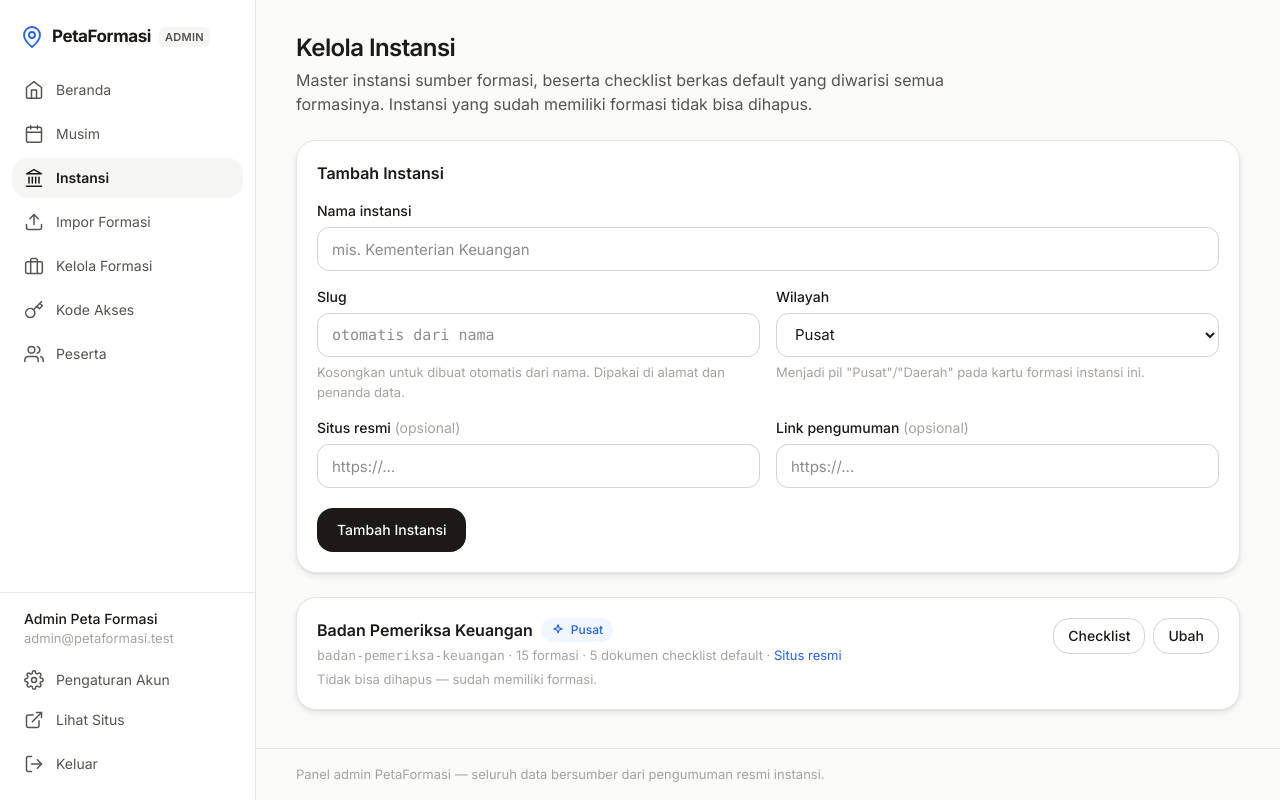
After one commit to rassyz/peta-formasi-cpns, a Laravel app: page /admin/instansi in a window 1280 px wide. The commit adds this page. Run offline with Laravel 12, Linux system fonts and the light colour scheme; the visitor is signed in with stand-in values (Sample User, id 1); data comes from the database, SQL or seed files in the repository; style sheets or scripts are compiled from the project's sources; some libraries are stand-ins or nearby versions.

Commit message:
feat: add admin agency management page with default document checklist

```diff
--- /dev/null
+++ b/src/app/Livewire/Admin/InstansiManager.php
@@ -0,0 +1,193 @@
+<?php
+
+namespace App\Livewire\Admin;
+
+use App\Livewire\Admin\Concerns\KonfirmasiAksi;
+use App\Models\ChecklistBerkas;
+use App\Models\Instansi;
+use Illuminate\Support\Str;
+use Illuminate\Validation\Rule;
+use Livewire\Attributes\Layout;
+use Livewire\Attributes\Title;
+use Livewire\Component;
+
+/**
+ * Kelola Instansi (15 Nov 2026) — menutup celah lama: instansi sebelumnya
+ * hanya bisa dibuat lewat seeder/tinker, padahal ia prasyarat Impor
+ * Formasi. Halaman ini mengelola master instansi (nama, slug, wilayah
+ * pusat/daerah, situs resmi, link pengumuman) beserta CHECKLIST BERKAS
+ * DEFAULT-nya (baris formasi_id null yang diwarisi semua formasi
+ * instansi itu, PRD §7.2).
+ *
+ * Kaidah hapus mengikuti doktrin data beredar: instansi yang sudah
+ * memiliki formasi TIDAK bisa dihapus (tombolnya bahkan tidak dirender);
+ * instansi kosong boleh dihapus lewat modal konfirmasi, dan checklist
+ * defaultnya ikut terhapus oleh cascade FK.
+ */
+#[Layout('components.layouts.admin')]
+#[Title('Peta Formasi')]
+class InstansiManager extends Component
+{
+    use KonfirmasiAksi;
+
+    // Formulir instansi
+    public ?int $editId = null;
+
+    public string $nama = '';
+
+    public string $slug = '';
+
+    public string $wilayah = 'pusat';
+
+    public string $situsResmi = '';
+
+    public string $linkPengumuman = '';
+
+    // Editor checklist default
+    public ?int $checklistUntukId = null;
+
+    public string $dokumenBaru = '';
+
+    public string $formatBaru = '';
+
+    public string $ukuranBaru = '';
+
+    public function edit(int $id): void
+    {
+        $instansi = Instansi::findOrFail($id);
+        $this->editId = $instansi->id;
+        $this->nama = $instansi->nama;
+        $this->slug = $instansi->slug;
+        $this->wilayah = $instansi->wilayah;
+        $this->situsResmi = (string) $instansi->situs_resmi;
+        $this->linkPengumuman = (string) $instansi->link_pengumuman;
+        $this->resetValidation();
+    }
+
+    public function batalEdit(): void
+    {
+        $this->reset(['editId', 'nama', 'slug', 'situsResmi', 'linkPengumuman']);
+        $this->wilayah = 'pusat';
+        $this->resetValidation();
+    }
+
+    public function simpan(): void
+    {
+        // Slug kosong dibuat dari nama; slug isian pun dinormalkan.
+        $this->slug = Str::slug($this->slug !== '' ? $this->slug : $this->nama);
+
+        $data = $this->validate([
+            'nama' => ['required', 'string', 'max:255'],
+            'slug' => ['required', 'string', 'max:255', Rule::unique('instansi', 'slug')->ignore($this->editId)],
+            'wilayah' => ['required', Rule::in(['pusat', 'daerah'])],
+            'situsResmi' => ['nullable', 'url', 'max:255'],
+            'linkPengumuman' => ['nullable', 'url', 'max:255'],
+        ], [], [
+            'nama' => 'nama instansi',
+            'slug' => 'slug',
+            'wilayah' => 'wilayah',
+            'situsResmi' => 'situs resmi',
+            'linkPengumuman' => 'link pengumuman',
+        ]);
+
+        $atribut = [
+            'nama' => $data['nama'],
+            'slug' => $data['slug'],
+            'wilayah' => $data['wilayah'],
+            'situs_resmi' => $data['situsResmi'] ?: null,
+            'link_pengumuman' => $data['linkPengumuman'] ?: null,
+        ];
+
+        if ($this->editId) {
+            Instansi::findOrFail($this->editId)->update($atribut);
+            $this->dispatch('toast', tipe: 'sukses', pesan: 'Instansi diperbarui.');
+        } else {
+            Instansi::create($atribut);
+            $this->dispatch('toast', tipe: 'sukses', pesan: 'Instansi baru ditambahkan — sudah bisa dipilih di Impor Formasi.');
+        }
+
+        $this->batalEdit();
+    }
+
+    public function hapus(int $id): void
+    {
+        $instansi = Instansi::withCount('formasi')->findOrFail($id);
+
+        if ($instansi->formasi_count > 0) {
+            $this->dispatch('toast', tipe: 'galat', pesan: 'Instansi ini sudah memiliki formasi dan tidak bisa dihapus.');
+
+            return;
+        }
+
+        $nama = $instansi->nama;
+        $instansi->delete(); // checklist default ikut terhapus (cascade FK)
+
+        if ($this->checklistUntukId === $id) {
+            $this->checklistUntukId = null;
+        }
+        if ($this->editId === $id) {
+            $this->batalEdit();
+        }
+
+        $this->dispatch('toast', tipe: 'sukses', pesan: "Instansi {$nama} dihapus.");
+    }
+
+    public function toggleChecklist(int $id): void
+    {
+        $this->checklistUntukId = $this->checklistUntukId === $id ? null : $id;
+        $this->reset(['dokumenBaru', 'formatBaru', 'ukuranBaru']);
+        $this->resetValidation();
+    }
+
+    public function tambahChecklist(int $instansiId): void
+    {
+        $data = $this->validate([
+            'dokumenBaru' => ['required', 'string', 'max:255'],
+            'formatBaru' => ['nullable', 'string', 'max:50'],
+            'ukuranBaru' => ['nullable', 'integer', 'min:1', 'max:102400'],
+        ], [], [
+            'dokumenBaru' => 'nama dokumen',
+            'formatBaru' => 'format',
+            'ukuranBaru' => 'ukuran maks',
+        ]);
+
+        $urutan = (int) (ChecklistBerkas::where('instansi_id', $instansiId)->whereNull('formasi_id')->max('urutan') ?? 0) + 1;
+
+        ChecklistBerkas::create([
+            'instansi_id' => $instansiId,
+            'formasi_id' => null,
+            'nama_dokumen' => $data['dokumenBaru'],
+            'format' => $data['formatBaru'] ? Str::upper($data['formatBaru']) : null,
+            'ukuran_maks_kb' => $data['ukuranBaru'] ?: null,
+            'wajib' => true,
+            'urutan' => $urutan,
+        ]);
+
+        $this->reset(['dokumenBaru', 'formatBaru', 'ukuranBaru']);
+        $this->dispatch('toast', tipe: 'sukses', pesan: 'Dokumen ditambahkan ke checklist default.');
+    }
+
+    public function hapusChecklist(int $id): void
+    {
+        // Hanya baris DEFAULT (formasi_id null) yang dikelola halaman ini;
+        // baris override per formasi tidak disentuh.
+        $baris = ChecklistBerkas::whereNull('formasi_id')->findOrFail($id);
+        $nama = $baris->nama_dokumen;
+        $baris->delete();
+
+        $this->dispatch('toast', tipe: 'sukses', pesan: "Dokumen {$nama} dihapus dari checklist default.");
+    }
+
+    public function render()
+    {
+        $daftarInstansi = Instansi::query()
+            ->withCount('formasi')
+            ->with(['checklistDefault' => fn ($q) => $q->orderBy('urutan')])
+            ->orderBy('nama')
+            ->get();
+
+        return view('livewire.admin.instansi-manager', [
+            'daftarInstansi' => $daftarInstansi,
+        ]);
+    }
+}
--- a/src/resources/views/components/layouts/admin.blade.php
+++ b/src/resources/views/components/layouts/admin.blade.php
@@ -16,6 +16,8 @@
              'ikon' => '<path d="M3 9l9-7 9 7v11a2 2 0 0 1-2 2H5a2 2 0 0 1-2-2z"/><path d="M9 22V12h6v10"/>'],
             ['pola' => 'admin.musim', 'url' => route('admin.musim'), 'label' => 'Musim',
              'ikon' => '<rect x="3" y="4" width="18" height="18" rx="2"/><path d="M16 2v4M8 2v4M3 10h18"/>'],
+            ['pola' => 'admin.instansi', 'url' => route('admin.instansi'), 'label' => 'Instansi',
+             'ikon' => '<path d="M3 22h18"/><path d="M6 18v-7"/><path d="M10 18v-7"/><path d="M14 18v-7"/><path d="M18 18v-7"/><path d="m12 2-9 5h18l-9-5Z"/>'],
             ['pola' => 'admin.impor', 'url' => route('admin.impor'), 'label' => 'Impor Formasi',
              'ikon' => '<path d="M21 15v4a2 2 0 0 1-2 2H5a2 2 0 0 1-2-2v-4"/><path d="M17 8l-5-5-5 5"/><path d="M12 3v12"/>'],
             ['pola' => 'admin.formasi', 'url' => route('admin.formasi'), 'label' => 'Kelola Formasi',
--- /dev/null
+++ b/src/resources/views/livewire/admin/instansi-manager.blade.php
@@ -0,0 +1,156 @@
+<div>
+    <div>
+        <h1 class="text-2xl font-semibold tracking-tight">Kelola Instansi</h1>
+        <p class="mt-1 max-w-2xl text-ink-2">
+            Master instansi sumber formasi, beserta checklist berkas default yang diwarisi semua
+            formasinya. Instansi yang sudah memiliki formasi tidak bisa dihapus.
+        </p>
+    </div>
+
+    {{-- Formulir tambah / ubah instansi --}}
+    <form wire:submit="simpan" class="mt-6 rounded-2xl border border-line bg-surface p-5 shadow-card">
+        <h2 class="text-base font-semibold">{{ $editId ? 'Ubah Instansi' : 'Tambah Instansi' }}</h2>
+        <div class="mt-4 grid gap-4 sm:grid-cols-2">
+            <div class="sm:col-span-2">
+                <label for="instansi-nama" class="mb-1.5 block text-sm font-medium">Nama instansi</label>
+                <input id="instansi-nama" type="text" wire:model="nama" placeholder="mis. Kementerian Keuangan"
+                    class="h-11 w-full rounded-lg border border-line-strong bg-surface px-3.5 text-[15px] outline-none transition focus:border-accent focus:ring-2 focus:ring-accent/30">
+                @error('nama') <p class="mt-1.5 text-[13px] text-danger">{{ $message }}</p> @enderror
+            </div>
+            <div>
+                <label for="instansi-slug" class="mb-1.5 block text-sm font-medium">Slug</label>
+                <input id="instansi-slug" type="text" wire:model="slug" placeholder="otomatis dari nama"
+                    class="h-11 w-full rounded-lg border border-line-strong bg-surface px-3.5 font-mono text-[15px] outline-none transition focus:border-accent focus:ring-2 focus:ring-accent/30">
+                <p class="mt-1.5 text-[13px] text-ink-3">Kosongkan untuk dibuat otomatis dari nama. Dipakai di alamat dan penanda data.</p>
+                @error('slug') <p class="mt-1.5 text-[13px] text-danger">{{ $message }}</p> @enderror
+            </div>
+            <div>
+                <label for="instansi-wilayah" class="mb-1.5 block text-sm font-medium">Wilayah</label>
+                <select id="instansi-wilayah" wire:model="wilayah"
+                    class="h-11 w-full rounded-lg border border-line-strong bg-surface px-3.5 text-[15px] outline-none transition focus:border-accent focus:ring-2 focus:ring-accent/30">
+                    <option value="pusat">Pusat</option>
+                    <option value="daerah">Daerah</option>
+                </select>
+                <p class="mt-1.5 text-[13px] text-ink-3">Menjadi pil "Pusat"/"Daerah" pada kartu formasi instansi ini.</p>
+                @error('wilayah') <p class="mt-1.5 text-[13px] text-danger">{{ $message }}</p> @enderror
+            </div>
+            <div>
+                <label for="instansi-situs" class="mb-1.5 block text-sm font-medium">Situs resmi <span class="font-normal text-ink-3">(opsional)</span></label>
+                <input id="instansi-situs" type="url" wire:model="situsResmi" placeholder="https://…"
+                    class="h-11 w-full rounded-lg border border-line-strong bg-surface px-3.5 text-[15px] outline-none transition focus:border-accent focus:ring-2 focus:ring-accent/30">
+                @error('situsResmi') <p class="mt-1.5 text-[13px] text-danger">{{ $message }}</p> @enderror
+            </div>
+            <div>
+                <label for="instansi-link" class="mb-1.5 block text-sm font-medium">Link pengumuman <span class="font-normal text-ink-3">(opsional)</span></label>
+                <input id="instansi-link" type="url" wire:model="linkPengumuman" placeholder="https://…"
+                    class="h-11 w-full rounded-lg border border-line-strong bg-surface px-3.5 text-[15px] outline-none transition focus:border-accent focus:ring-2 focus:ring-accent/30">
+                @error('linkPengumuman') <p class="mt-1.5 text-[13px] text-danger">{{ $message }}</p> @enderror
+            </div>
+        </div>
+        <div class="mt-5 flex flex-wrap gap-2">
+            <button type="submit" class="inline-flex h-11 items-center rounded-lg bg-ink px-5 text-sm font-medium text-white transition-colors hover:bg-stone-800">
+                {{ $editId ? 'Simpan Perubahan' : 'Tambah Instansi' }}
+            </button>
+            @if ($editId)
+                <button type="button" wire:click="batalEdit" class="inline-flex h-11 items-center rounded-lg border border-line-strong px-5 text-sm font-medium transition-colors hover:bg-sunken">Batal</button>
+            @endif
+        </div>
+    </form>
+
+    {{-- Daftar instansi --}}
+    <div class="mt-6 grid gap-4">
+        @foreach ($daftarInstansi as $i)
+            <section class="rounded-2xl border border-line bg-surface p-5 shadow-card">
+                <div class="flex flex-wrap items-start justify-between gap-3">
+                    <div class="min-w-0">
+                        <div class="flex flex-wrap items-center gap-2">
+                            <h2 class="text-base font-semibold">{{ $i->nama }}</h2>
+                            @if ($i->wilayah === 'pusat')
+                                <x-ui.badge variant="accent">Pusat</x-ui.badge>
+                            @else
+                                <x-ui.badge variant="neutral">Daerah</x-ui.badge>
+                            @endif
+                        </div>
+                        <p class="mt-1 text-[13px] text-ink-3">
+                            <span class="font-mono">{{ $i->slug }}</span>
+                            · {{ $i->formasi_count }} formasi
+                            · {{ $i->checklistDefault->count() }} dokumen checklist default
+                            @if ($i->situs_resmi)
+                                · <a href="{{ $i->situs_resmi }}" target="_blank" rel="noopener" class="text-accent hover:underline">Situs resmi</a>
+                            @endif
+                        </p>
+                        @if ($i->formasi_count > 0)
+                            <p class="mt-1 text-[13px] text-ink-3">Tidak bisa dihapus — sudah memiliki formasi.</p>
+                        @endif
+                    </div>
+                    <div class="flex shrink-0 flex-wrap gap-2">
+                        <button type="button" wire:click="toggleChecklist({{ $i->id }})"
+                            class="inline-flex h-9 items-center rounded-lg border border-line-strong px-3.5 text-sm font-medium transition-colors hover:bg-sunken">
+                            {{ $checklistUntukId === $i->id ? 'Tutup Checklist' : 'Checklist' }}
+                        </button>
+                        <button type="button" wire:click="edit({{ $i->id }})"
+                            class="inline-flex h-9 items-center rounded-lg border border-line-strong px-3.5 text-sm font-medium transition-colors hover:bg-sunken">Ubah</button>
+                        @if ($i->formasi_count === 0)
+                            <button type="button"
+                                wire:click="mintaKonfirmasi('hapus', [{{ $i->id }}], 'Hapus instansi?', 'Instansi {{ $i->nama }} beserta checklist defaultnya akan dihapus permanen. Tindakan ini tidak bisa dibatalkan.', true, 'Ya, hapus')"
+                                class="inline-flex h-9 items-center rounded-lg border border-danger/40 px-3.5 text-sm font-medium text-danger transition-colors hover:border-danger/60 hover:bg-danger-soft">Hapus</button>
+                        @endif
+                    </div>
+                </div>
+
+                @if ($checklistUntukId === $i->id)
+                    <div class="mt-4 border-t border-line pt-4">
+                        <h3 class="text-sm font-semibold">Checklist Berkas Default</h3>
+                        <p class="mt-0.5 text-[13px] text-ink-3">Diwarisi semua formasi instansi ini, kecuali formasi yang memiliki baris pengganti sendiri.</p>
+
+                        @if ($i->checklistDefault->isEmpty())
+                            <p class="mt-3 text-sm text-ink-2">Belum ada dokumen — detail formasi instansi ini akan menampilkan checklist kosong. Tambahkan baris pertama di bawah.</p>
+                        @else
+                            <ul class="mt-2 divide-y divide-line">
+                                @foreach ($i->checklistDefault as $c)
+                                    <li class="flex items-center gap-3 py-2.5 text-sm">
+                                        <span class="w-6 shrink-0 text-ink-3">{{ $c->urutan }}.</span>
+                                        <span class="min-w-0 flex-1">
+                                            <span class="font-medium">{{ $c->nama_dokumen }}</span>
+                                            <span class="text-ink-3">
+                                                @if ($c->format)
+                                                    · {{ $c->format }}
+                                                @endif
+                                                @if ($c->ukuran_maks_kb)
+                                                    · maks {{ number_format($c->ukuran_maks_kb, 0, ',', '.') }} KB
+                                                @endif
+                                            </span>
+                                        </span>
+                                        @if ($c->wajib)
+                                            <x-ui.badge variant="accent">Wajib</x-ui.badge>
+                                        @endif
+                                        <button type="button"
+                                            wire:click="mintaKonfirmasi('hapusChecklist', [{{ $c->id }}], 'Hapus dokumen?', 'Dokumen {{ $c->nama_dokumen }} akan dihapus dari checklist default {{ $i->nama }}.', true, 'Ya, hapus')"
+                                            class="shrink-0 text-[13px] font-medium text-danger hover:underline">Hapus</button>
+                                    </li>
+                                @endforeach
+                            </ul>
+                        @endif
+
+                        <form wire:submit="tambahChecklist({{ $i->id }})" class="mt-4">
+                            <div class="grid gap-3 sm:grid-cols-[1fr_110px_130px_auto]">
+                                <input type="text" wire:model="dokumenBaru" placeholder="Nama dokumen, mis. KTP"
+                                    class="h-10 w-full rounded-lg border border-line-strong bg-surface px-3.5 text-sm outline-none transition focus:border-accent focus:ring-2 focus:ring-accent/30">
+                                <input type="text" wire:model="formatBaru" placeholder="Format (PDF)"
+                                    class="h-10 w-full rounded-lg border border-line-strong bg-surface px-3.5 text-sm outline-none transition focus:border-accent focus:ring-2 focus:ring-accent/30">
+                                <input type="number" wire:model="ukuranBaru" placeholder="Maks KB" min="1"
+                                    class="h-10 w-full rounded-lg border border-line-strong bg-surface px-3.5 text-sm outline-none transition focus:border-accent focus:ring-2 focus:ring-accent/30">
+                                <button type="submit" class="inline-flex h-10 items-center rounded-lg bg-ink px-4 text-sm font-medium text-white transition-colors hover:bg-stone-800">Tambah</button>
+                            </div>
+                            @error('dokumenBaru') <p class="mt-1.5 text-[13px] text-danger">{{ $message }}</p> @enderror
+                            @error('formatBaru') <p class="mt-1.5 text-[13px] text-danger">{{ $message }}</p> @enderror
+                            @error('ukuranBaru') <p class="mt-1.5 text-[13px] text-danger">{{ $message }}</p> @enderror
+                        </form>
+                    </div>
+                @endif
+            </section>
+        @endforeach
+    </div>
+
+    @include('livewire.admin._modal-konfirmasi')
+</div>
--- a/src/routes/web.php
+++ b/src/routes/web.php
@@ -31,6 +31,7 @@ Route::middleware(['auth', 'admin'])
         Route::get('/peserta', \App\Livewire\Admin\PesertaManager::class)->name('peserta');
         Route::get('/musim', \App\Livewire\Admin\MusimManager::class)->name('musim');
         Route::get('/pengaturan', \App\Livewire\Admin\PengaturanAkun::class)->name('pengaturan');
+        Route::get('/instansi', \App\Livewire\Admin\InstansiManager::class)->name('instansi');
     });
 
 Route::middleware(['auth', 'verified'])->group(function () {
```
